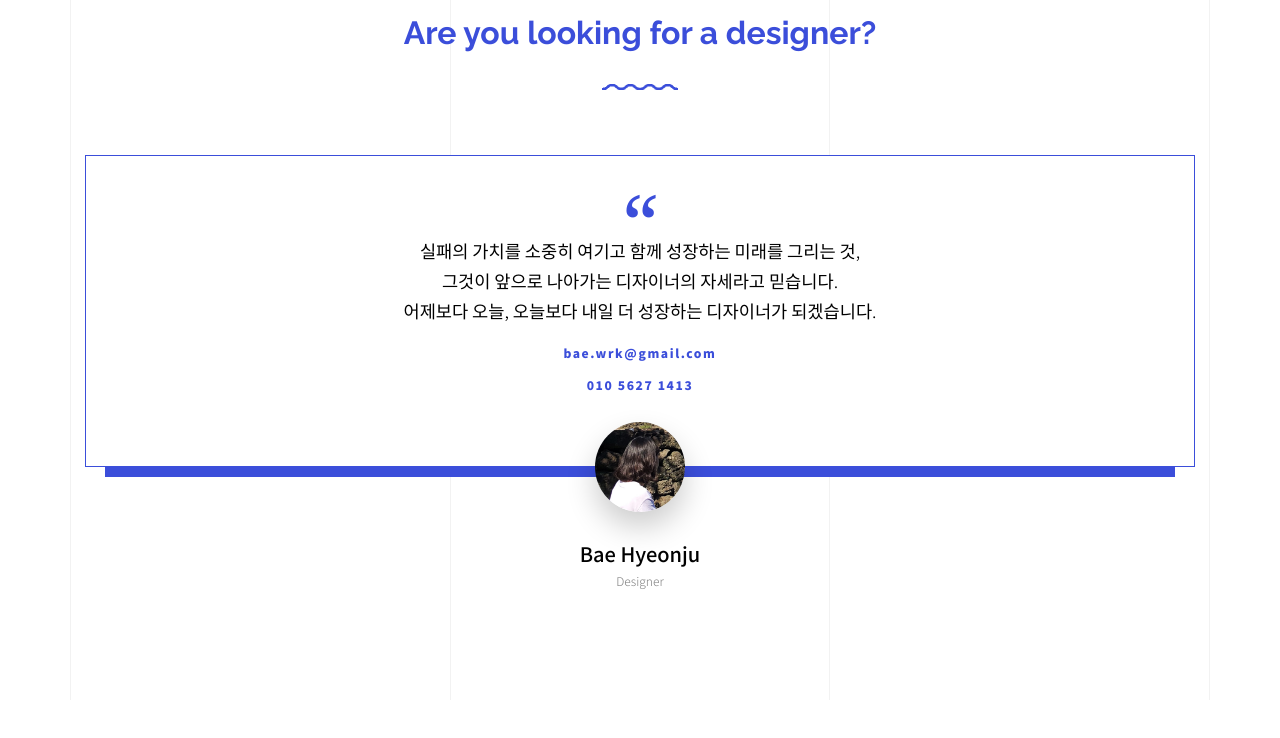
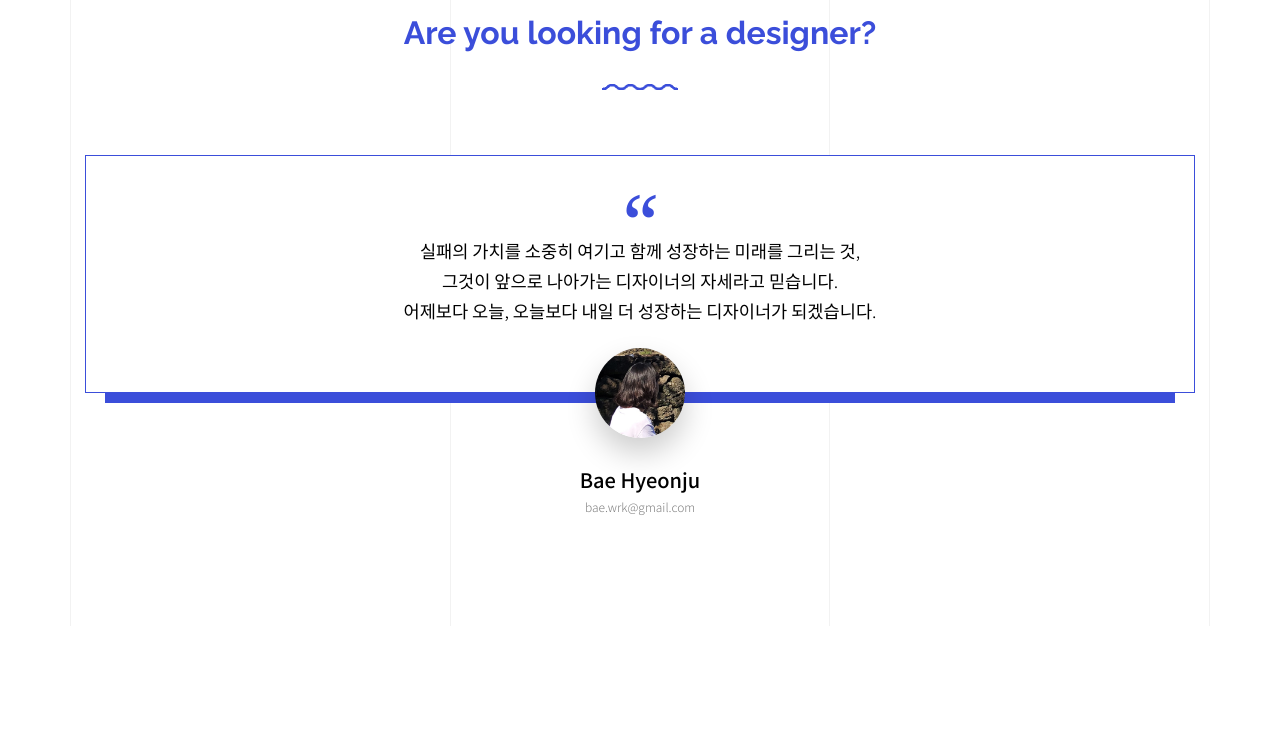
Before and after one commit to baeworks/portfolio, a plain HTML site: page index.html in a window 1280 px wide. Shown: the part 5098-5836 px from the top of the page. Drawn offline with nearby package versions, Linux system fonts and the light colour scheme; files whose address does not match are found by name.

Commit message:
up20201115(2)

```diff
--- a/index.html
+++ b/index.html
@@ -690,20 +690,22 @@
 						실패의 가치를 소중히 여기고 함께 성장하는 미래를 그리는 것,<br>
 						그것이 앞으로 나아가는 디자이너의 자세라고 믿습니다.<br>
 						어제보다 오늘, 오늘보다 내일 더 성장하는 디자이너가 되겠습니다.
-                     <div class="d-block ep-contact"><!--gsap-reveal -->
-                    <!--<span class="d-block ep-contact-info-label">contact</span>-->
-                  <!--<span class="ep-contact-info-label">Email</span>-->
+
+                     <!--<div class="d-block ep-contact">
+                    <!--<span class="d-block ep-contact-info-label">contact</span>--
+                  <!--<span class="ep-contact-info-label">Email</span>--
                   <a href="#" class="ep-contact-info-val">bae.wrk@gmail.com</a><br>
-                  <!--<span class="ep-contact-info-label">Phone</span>-->
-                  <a href="#" class="ep-contact-info-val">010 5627 1413</a>
-                </div>
+                  <!--<span class="ep-contact-info-label">Phone</span>--
+                  <a href="#" class="ep-contact-info-val">010 - 5627 - 1413</a>
+                </div>-->
+
                       </blockquote>
                     </div>
 
                     <div class="testimonial-author-info">
-                      <img src="images/person_pic2.jpg" alt="Image"><!--img src="images/jpgperson_man_1.jpg"-->
+                      <img src="images/person_pic2.jpg" alt="Image">
                       <h3>Bae Hyeonju</h3>
-                      <span class="d-block position">Designer</span>
+                      <span class="d-block position">bae.wrk@gmail.com</span>
                     </div>
 
                   </div>
@@ -730,7 +732,7 @@
               </ul>-->
 
               <!--<p class="site-copyright">
-                <small>&copy; 2020 <a href="#">Hyeonju</a>. All Rights Reserved.</small>
+                <small>&copy; 2020 <a href="#">Hyeonju</a>. portfolio</small>
               </p>-->
 
             </div>
```
